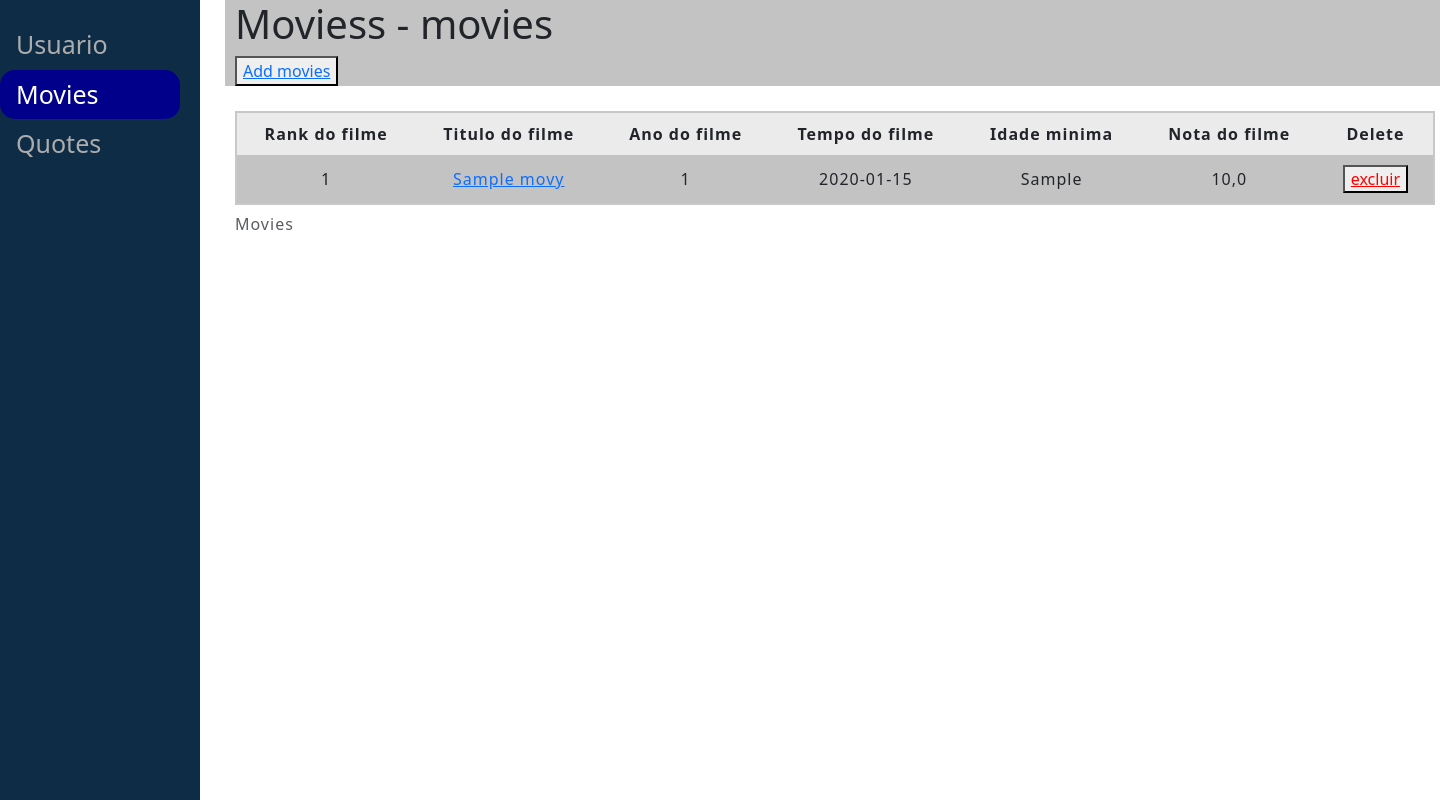
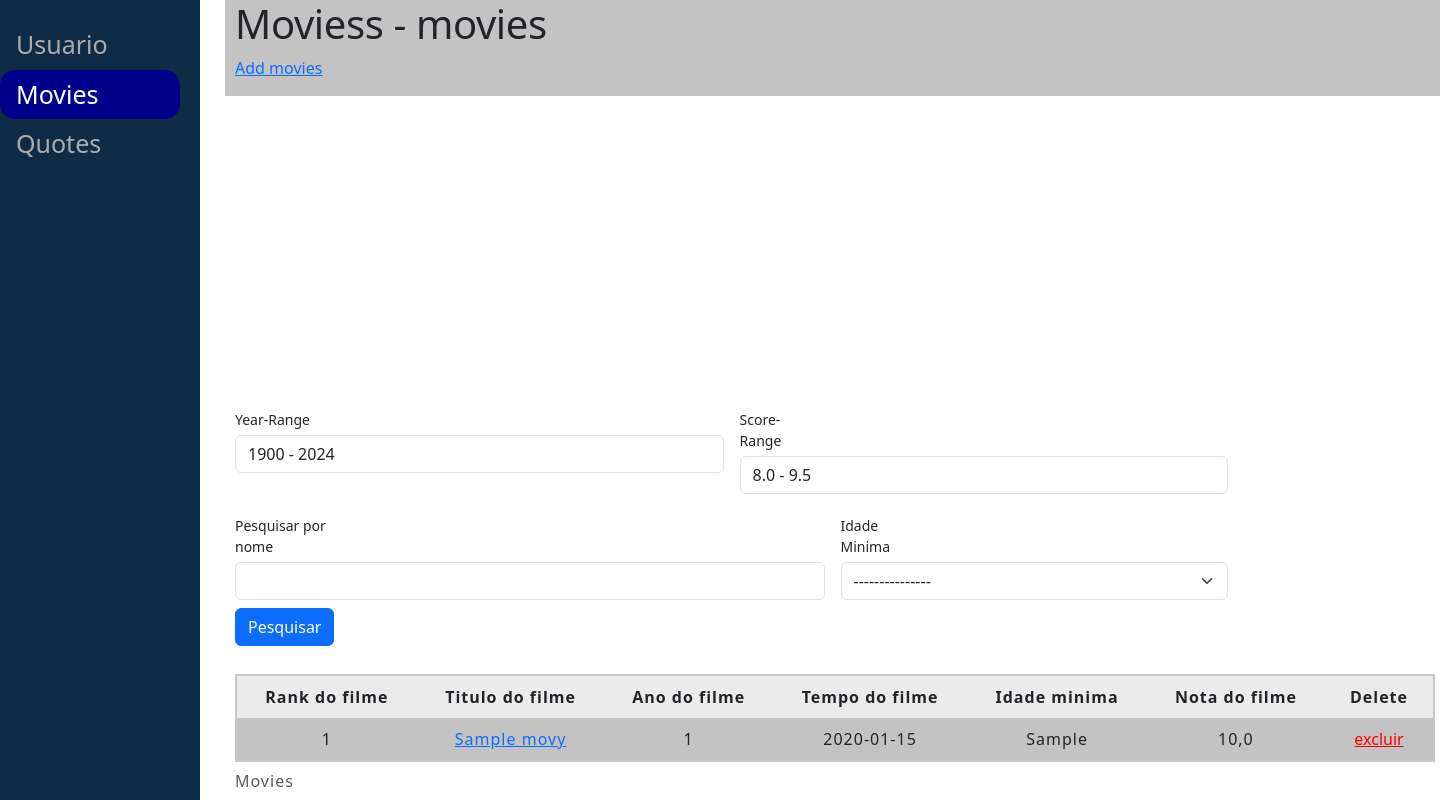
Before and after one commit to sady-beemon/Desafio-QuotesToScrape, a Django app: page /home/movies/ in a window 1440 px wide. Run offline with Django 5.2, Linux system fonts and the light colour scheme; a user stored in the database is signed in; tables that the repository leaves empty hold one stand-in row (values such as "Sample post"); some libraries are stand-ins or nearby versions.

Commit message:
Progresso filtros da pagina html

```diff
--- a/crawler/crawler/core/templates/base.html
+++ b/crawler/crawler/core/templates/base.html
@@ -1,20 +1,16 @@
 {% load static %}
+{% load i18n static jazzmin admin_urls %}
 <html>
     <head>
         <title>Fake admin</title>
 
-
-        <link href="https://cdn.jsdelivr.net/npm/bootstrap@5.3.3/dist/css/bootstrap.min.css" rel="stylesheet" integrity="sha384-QWTKZyjpPEjISv5WaRU9OFeRpok6YctnYmDr5pNlyT2bRjXh0JMhjY6hW+ALEwIH" crossorigin="anonymous">
-
-
         {% block extrastyle %}
         {% endblock %}
 
-
+        <link href="https://cdn.jsdelivr.net/npm/bootstrap@5.3.3/dist/css/bootstrap.min.css" rel="stylesheet" integrity="sha384-QWTKZyjpPEjISv5WaRU9OFeRpok6YctnYmDr5pNlyT2bRjXh0JMhjY6hW+ALEwIH" crossorigin="anonymous">
         <link rel="stylesheet" href="{% static 'css/main.css' %}">
 
-        {% block extrajs %}
-        {% endblock %}
+
 
     </head>
     <body>
@@ -31,5 +27,11 @@
         {% endblock %}
 
 
+
+        <script src="https://code.jquery.com/jquery-3.7.1.js" integrity="sha256-eKhayi8LEQwp4NKxN+CfCh+3qOVUtJn3QNZ0TciWLP4=" crossorigin="anonymous"></script>
+
+        {% block extrajs %}
+        {% endblock %}
+
     </body>
 </html>
--- a/crawler/crawler/core/templates/movies_page.html
+++ b/crawler/crawler/core/templates/movies_page.html
@@ -1,4 +1,22 @@
 {% extends 'base.html' %}
+{% load i18n static jazzmin admin_urls %}
+
+
+{% block extrastyle %}
+<link rel="stylesheet" type="text/css" href="{% static "css/yearpicker.min.css" %}" />
+{% endblock %}
+
+
+
+{% block extrajs %}
+
+<script src="http://ajax.googleapis.com/ajax/libs/jquery/1.7.1/jquery.min.js" type="text/javascript"></script>
+<script type="text/javascript" src="{% static 'js/year.js' %}"></script>
+<script type="text/javascript" src="{% static 'js/score.js' %}"></script>
+
+{% endblock  %}
+
+
 
 {% block sidebar %}
 <div class="sidenav">
@@ -8,6 +26,7 @@
 </div>
 
 {% endblock %}
+
 
 {% block topbar %}
 <div class="topbar">
@@ -25,9 +44,48 @@
 </div>
 {% endblock %}
 
+
 {% block content %}
 
+
 <div class="main">
+
+    <form method="get" class="post-form">
+        <div class="row g-3 w">
+            <div class="col-md-5">
+                <label for="year-picker" class="col-sm-2 col-form-label col-form-label-sm">Year-Range</label>
+                <input type="text" class="form-control form-control--date year-picker" name="year_picker" value="{{request.GET.year_picker|default:"1900 - 2024"}}"
+                id="year-picker" autocomplete="off">
+            </div>
+            <div class="col-md-5">
+                <label for="score-picker" class="col-sm-2 col-form-label col-form-label-sm">Score-Range</label>
+                <input type="text" class="form-control form-control--date score-picker" name="score_picker" value="{{request.GET.score_picker|default:"8.0 - 9.5"}}"
+                    id="scope" autocomplete="off">
+            </div>
+
+            <div class="col-md-6">
+                <label for="search_field" class="col-sm-2 col-form-label col-form-label-sm">Pesquisar por nome</label>
+                <input type="text" class="form-control form-control--date" name="search_field" value="{{request.GET.search_field}}">
+            </div>
+            <div class="col-md-4">
+                <label for="inputState" class="col-sm-2 col-form-label col-form-label-sm">Idade Minima</label>
+                <select id="inputState" class="form-select" name="minage_selector">
+                    <option {% if request.GET.minage_selector == '' %}selected{% endif %} value=''>---------------</option>
+                    <option {% if request.GET.minage_selector == '12' %}selected{% endif %} value='12'>12</option>
+                    <option {% if request.GET.minage_selector == '14' %}selected{% endif %} value='14'>14</option>
+                    <option {% if request.GET.minage_selector == '16' %}selected{% endif %} value='16'>16</option>
+                    <option {% if request.GET.minage_selector == '18' %}selected{% endif %} value='18'>18</option>
+                    <option {% if request.GET.minage_selector == 'Livre' %}selected{% endif %} value='Livre'>Livre</option>
+                    <option {% if request.GET.minage_selector == 'Not Rated' %}selected{% endif %} value='Not Rated'>Not Rated</option>
+                    <option {% if request.GET.minage_selector == '(Banned)' %}selected{% endif %} value='(Banned)'>(Banned)</option>
+                    <option {% if request.GET.minage_selector == 'Approved' %}selected{% endif %} value='Approved'>Approved</option>
+                    <option {% if request.GET.minage_selector == 'Passed' %}selected{% endif %} value='Passed'>Passed</option>
+                </select>
+            </div>
+        </div>
+
+        <button type="submit" class="btn btn-primary mt-2">Pesquisar</button>
+    </form>
 
     <table>
         <caption>Movies</caption>
--- a/crawler/crawler/core/views.py
+++ b/crawler/crawler/core/views.py
@@ -22,8 +22,41 @@ def create_account(request):
 
 @login_required(login_url="/login/")
 def movies_page(request):
-    movies = Movies.objects.order_by('rank').only
-    return render(request, 'movies_page.html', {'movies' : movies})
+    movies = Movies.objects.all()
+
+    year_filter_get = request.GET.get("year_picker")
+    score_filter_get = request.GET.get("score_picker")
+    search_field_get = request.GET.get("search_field")
+    minage_selector = request.GET.get("minage_selector")
+
+    if year_filter_get:
+        year_filter_start, year_filter_end  = year_filter_get.split(" - ")
+        if year_filter_start and year_filter_end:
+            gte_lte = {
+                'date__gte': year_filter_start,
+                'date__lte': year_filter_end,
+            }
+
+            movies = movies.filter(**gte_lte)
+
+    if score_filter_get:
+        score_filter_start, score_filter_end  = score_filter_get.split(" - ")
+        if score_filter_start and score_filter_end:
+            gte_lte = {
+                'score__gte': score_filter_start,
+                'score__lte': score_filter_end,
+            }
+
+            movies = movies.filter(**gte_lte)
+
+    if search_field_get:
+        movies = movies.filter(title__icontains=search_field_get)
+
+    if minage_selector:
+        movies = movies.filter(minage=minage_selector)
+
+    return render(request, 'movies_page.html', {'movies' : movies.order_by('rank')})
+
 
 def movies_edit(request, pk):
 
@@ -71,8 +104,24 @@ def movies_delete(request, pk):
 
 @login_required(login_url="/login/")
 def quotes_page(request):
-    quotes = Quotes.objects.order_by('content').only
-    return render(request, 'quotes_page.html', {'quotes' : quotes})
+
+    search_field_get = request.GET.get("search_field")
+    creator_selector = request.GET.get("creator_selector")
+
+    creators = []
+    quotes = Quotes.objects.all().order_by('content')
+    for quote in quotes:
+        if quote.creator not in creators:
+            creators.append({'creator' : quote.creator})
+
+
+    if search_field_get:
+        quotes = quotes.filter(content__icontains=search_field_get)
+
+    if creator_selector:
+        quotes = quotes.filter(creator=creator_selector)
+
+    return render(request, 'quotes_page.html', {'quotes' : quotes, 'creators' : creators})
 
 def quotes_edit(request, pk):
 
```
Also changed, not shown: crawler/crawler/core/templates/quotes_page.html (+23 -0 lines), placeholder.txt (deleted, +0 -31 lines), crawler/crawler/core/static/css/edit_page.css (deleted), 1 other file.
